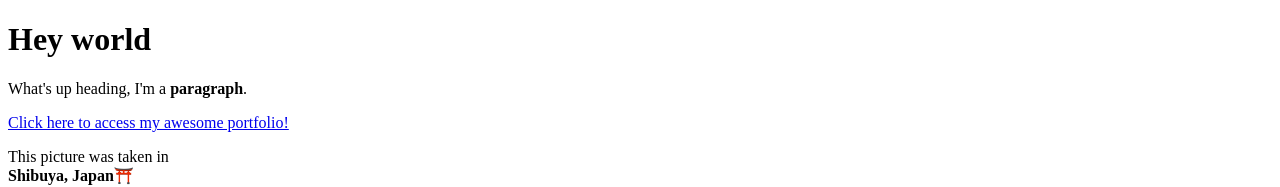
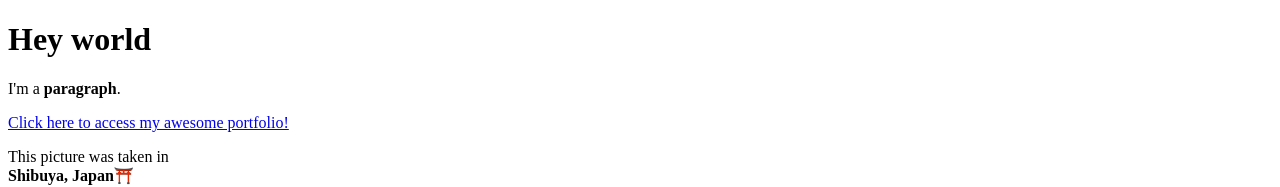
Before and after one commit to ssaulsoto/anime-hero, a plain HTML site: page test.html in a window 1280 px wide. Shown: the top 187 px of the page. Drawn offline with Linux system fonts and the light colour scheme.

Commit message:
Update test.html

```diff
--- a/test.html
+++ b/test.html
@@ -5,7 +5,7 @@
     </head>
     <body>
         <h1>Hey world</h1>
-        <p>What's up heading, I'm a <b>paragraph</b>.</p>
+        <p>I'm a <b>paragraph</b>.</p>
         <a href="https://saulsoto.com" target="_blank" title="Saul's Portfolio">Click here to access my awesome portfolio!</a>
         <p>This picture was taken in<br>
             <b>Shibuya, Japan</b>⛩️</p>
```
